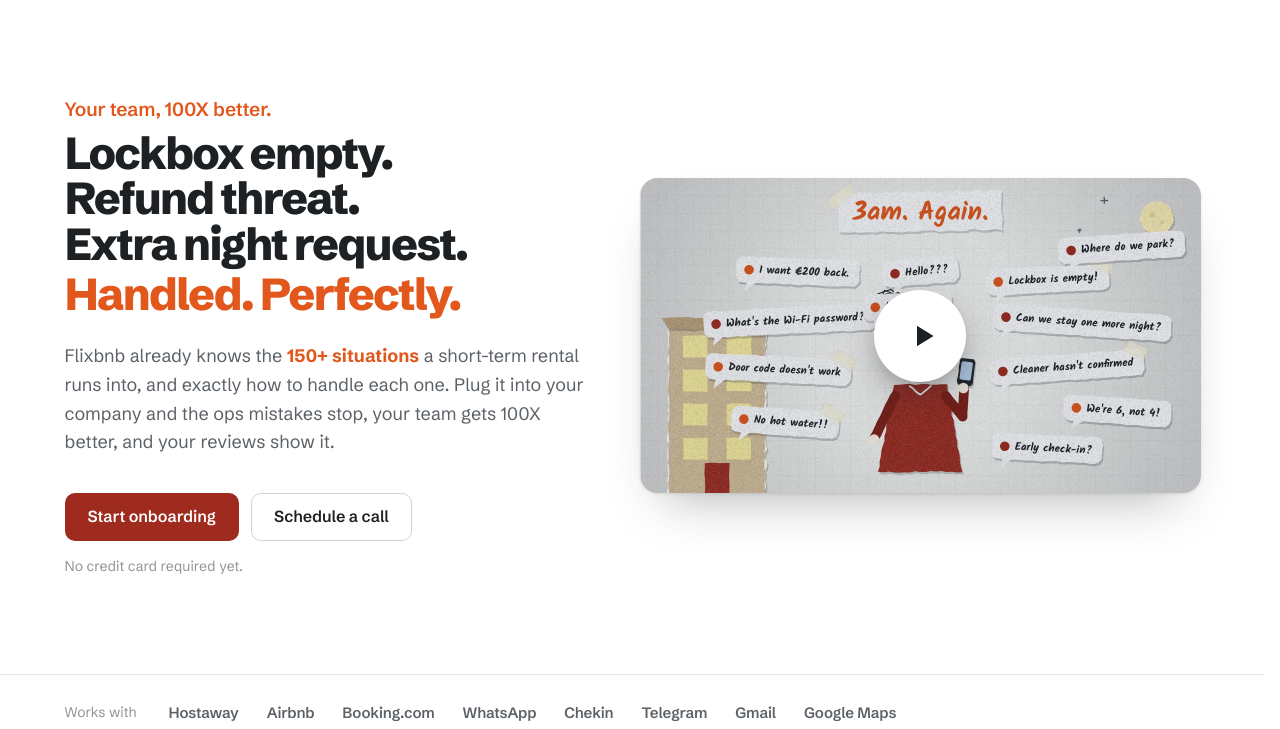
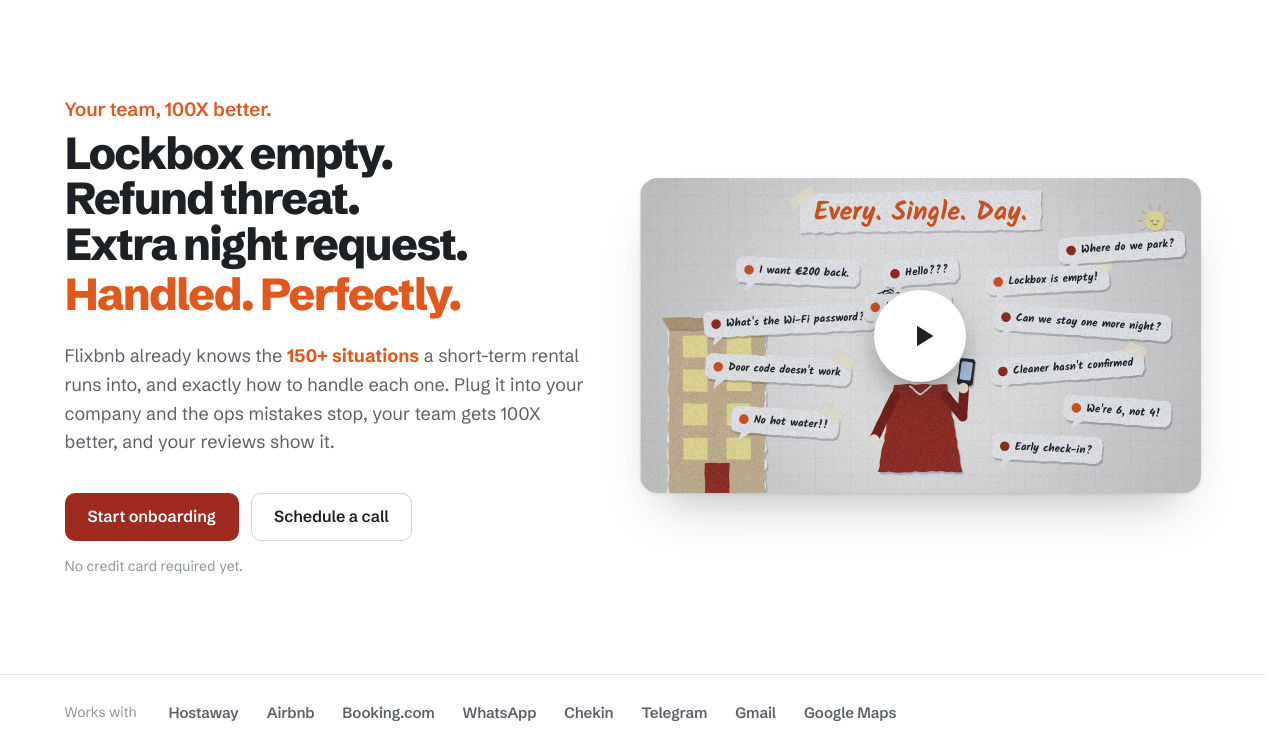
Before and after one commit to yardenst/good-hands-homes, a plain HTML site: page index.html in a window 1280 px wide. Shown: the part 71-800 px from the top of the page. Drawn offline with Linux system fonts and the light colour scheme.

Commit message:
Film: Every. Single. Day. replaces 3am. Again.; daytime sun instead of moon
Co-Authored-By: Claude Opus 5.5 <noreply@anthropic.com>

```diff
--- a/film.js
+++ b/film.js
@@ -578,7 +578,7 @@
   /* ───────────── Scene 1 + 2: the chaos, then 150+ sticky notes ───────────── */
   function drawChaos(t) {
     ctx.drawImage(PAPER, 0, 0, W, H);
-    moonAndStars(t);
+    sun(1176, 98, 0.42 * pop(t, 0.4, 0.4), t); // daytime: this happens every single day
     building(175, 735, pop(t, 0.5, 0.4), t);
     host(640, 470, pop(t, 0.8, 0.4), t > 3 ? 'stressed' : 'neutral', t, { phone: true, buzz: buzzAt(t), scribble: t > 4.6 });
     NOTIFS.forEach((n, i) => notif(n, i, t));
@@ -590,7 +590,7 @@
       caption('cap1', 'Running short-term rentals?', 640, 96, 52, C.ink, C.white, 0.2, t);
       ctx.restore();
     }
-    if (t > 5.35) caption('cap2', '3am. Again.', 640, 96, 60, C.pink, C.white, 5.35, t);
+    if (t > 5.35) caption('cap2', 'Every. Single. Day.', 640, 96, 60, C.pink, C.white, 5.35, t);
 
     if (t >= NOTES[0].t - 0.05) drawNotes(t);
   }
--- a/index.html
+++ b/index.html
@@ -71,7 +71,7 @@
               </button>
             </div>
           </div>
-          <p class="visually-hidden" id="film-story">The film: a host at 3am is buried in guest messages, from an empty lockbox to a refund demand, then in 150+ sticky notes of everything a rental runs into. The page rips open on Flixbnb, connected to your guests, your team and your PMS. A yellow checklist gets ticked: lockbox empty, extra night request, cleaner running late, same-day turnover and a wrong door code are all handled, and only the €200 refund comes to you. In a chat, Flixbnb asks where the fuse box is, gets a one-line answer, and reports the power is back. Your team gets 100X better. Lockbox empty. Refund threat. Extra night request. Handled. flixbnb.com.</p>
+          <p class="visually-hidden" id="film-story">The film: running short-term rentals, every single day, a host is buried in guest messages, from an empty lockbox to a refund demand, then in 150+ sticky notes of everything a rental runs into. The page rips open on Flixbnb, connected to your guests, your team and your PMS. A yellow checklist gets ticked: lockbox empty, extra night request, cleaner running late, same-day turnover and a wrong door code are all handled, and only the €200 refund comes to you. In a chat, Flixbnb asks where the fuse box is, gets a one-line answer, and reports the power is back. Your team gets 100X better. Lockbox empty. Refund threat. Extra night request. Handled. flixbnb.com.</p>
         </div>
       </div>
       <div class="hero-foot">
```
